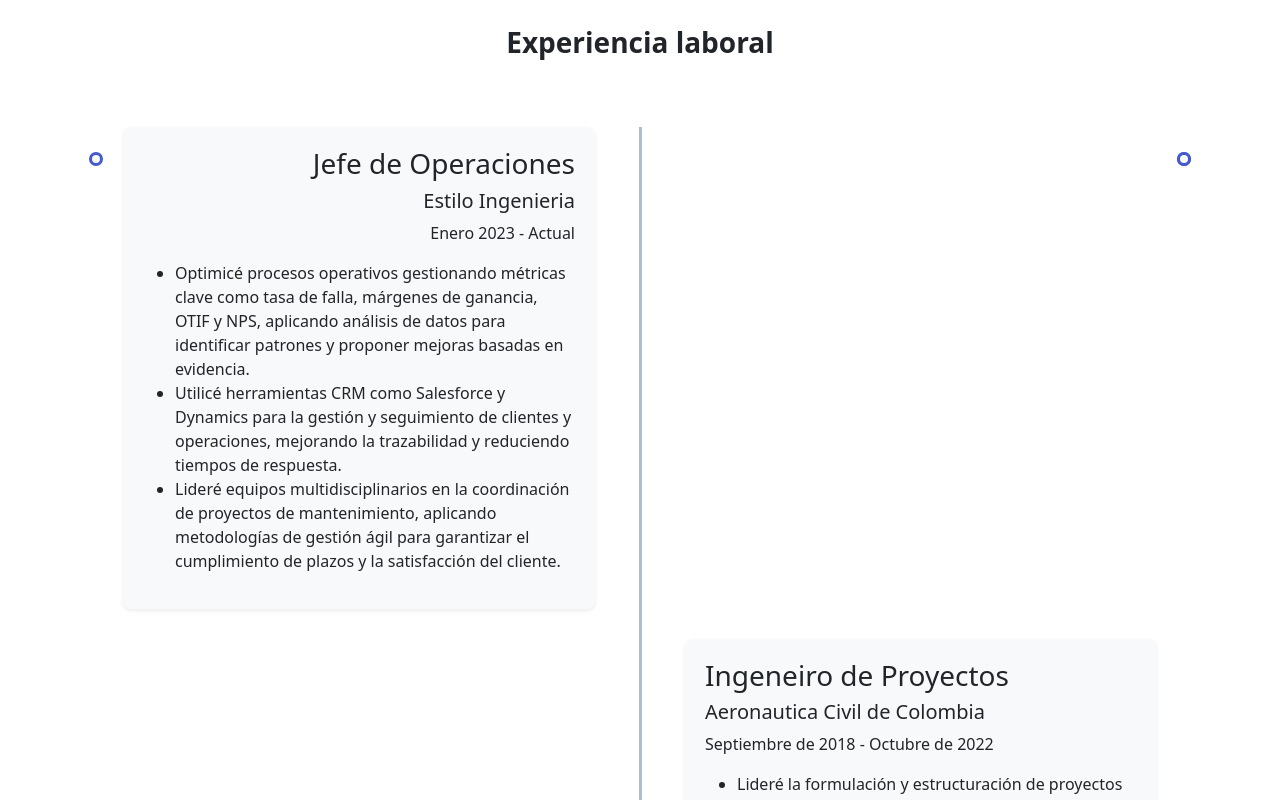
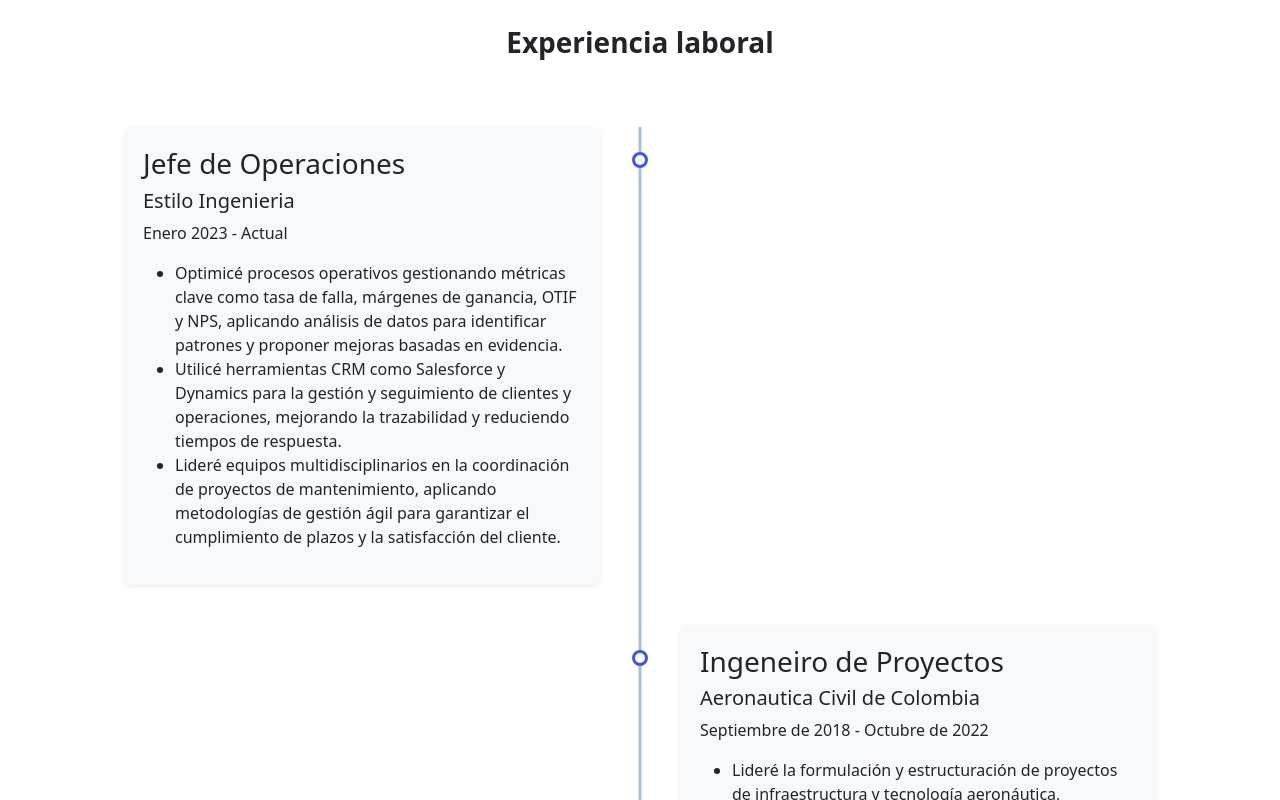
Before and after one commit to jramirez0982/curriculum, a React (Vite) app: page / in a window 1280 px wide. Shown: the part 2820-3620 px from the top of the page. Built offline with nearby package versions, Linux system fonts and the light colour scheme.

Commit message:
[MODIFICACIONES PARA VISUALIZACION DE TIMELINE] index.css: se adicionaron clases especiales para moviles y se conservaron las clases existentes para pantallas superiores a 768 px home.jsx: se modificaron columnas en blanco y se suprimieron comentarios

```diff
--- a/src/index.css
+++ b/src/index.css
@@ -81,76 +81,72 @@ html {
     object-fit: contain;
 }
 
-/* --- ESTILOS BASE (MÓVIL) --- */
 
+/* 1. Estilos base para móviles (SIN LÍNEA NI CÍRCULOS) */
 .timeline-area {
     position: relative;
     padding: 0 15px;
 }
 
-/* La línea NO existe en móvil, se define dentro del media query abajo */
-
 .timeline-card {
     position: relative;
     padding: 20px;
-    margin-bottom: 30px; /* Un poco más de espacio entre bloques en móvil */
+    margin-bottom: 20px;
     background-color: #f8f9fa;
     border-radius: 0.5rem;
     box-shadow: 0 0.125rem 0.25rem rgba(0, 0, 0, 0.075);
-    text-align: left; /* Siempre a la izquierda en móvil */
+    text-align: left; /* En móvil, todo alineado a la izquierda */
 }
 
-/* --- ESTILOS PARA ESCRITORIO (A partir de 768px) --- */
-
+/* 2. Estilos para Escritorio (768px en adelante) */
 @media (min-width: 768px) {
 
-    /* Dibujamos la línea solo en pantallas grandes */
+    /* DIBUJAR LA LÍNEA */
     .timeline-area::before {
         content: '';
         position: absolute;
-        left: calc(50% - 1.5px);
+        /* Forzamos que se ubique en el centro exacto del contenedor */
+        left: 50%;
+        transform: translateX(-50%);
         top: 0;
         width: 3px;
         height: 100%;
         background-color: #a8bfd4;
-        z-index: 0;
+        /* Un z-index bajo para que esté al fondo */
+        z-index: 1;
     }
 
-    /* Espaciados para que el texto no toque la línea */
-    .timeline-left {
-        padding-right: 45px;
+    /* CONTENEDORES DE LAS TARJETAS */
+    .timeline-left,
+    .timeline-right {
+        position: relative;
+        z-index: 2; /* Para que las tarjetas y círculos estén sobre la línea */
+        margin-bottom: 20px;
     }
 
-    .timeline-right {
-        padding-left: 45px;
-    }
+    .timeline-left { padding-right: 40px; }
+    .timeline-right { padding-left: 40px; }
 
-    /* Alineación alterna */
-    .timeline-left .timeline-card {
-        text-align: right;
-    }
-
-    /* Dibujamos los círculos solo en pantallas grandes */
+    /* CÍRCULOS */
     .timeline-left::after,
     .timeline-right::after {
         content: '';
         position: absolute;
-        width: 14px;
-        height: 14px;
+        width: 16px;
+        height: 16px;
         border-radius: 50%;
-        background-color: #f8f9fa;
+        background-color: #f8f9fa; /* Color de fondo de la tarjeta o blanco */
         border: 3px solid #4459cf;
-        z-index: 1;
         top: 25px;
+        z-index: 3; /* El nivel más alto para tapar la línea */
     }
 
+    /* Ubicación exacta del círculo sobre la línea central */
     .timeline-left::after {
-        right: -7px;
-        left: auto;
+        right: -8px; /* Mitad del ancho del círculo (16px / 2) */
     }
 
     .timeline-right::after {
-        left: -7px;
-        right: auto;
+        left: -8px; /* Mitad del ancho del círculo (16px / 2) */
     }
 }
--- a/src/pages/Home.jsx
+++ b/src/pages/Home.jsx
@@ -292,7 +292,7 @@ export const Home = () => {
 
 					<div className="container py-5">
 						{/* La clase 'timeline-area' aplicará el CSS para la línea vertical */}
-						<div className="row timeline-area">
+						<div className="row timeline-area gx-2 gx-md-4">
 
 							{/*Punto 1: Evento a la Izquierda*/}
 
@@ -325,7 +325,7 @@ export const Home = () => {
 
 
 							{/* Punto 2: Evento a la Derecha */}
-							<div className="col-md-6 d-none d-md-block"></div> {/* Columna vacía */}
+							<div className="col-md-6 d-none d-md-block"></div>
 
 							<div className="col-12 col-md-6 timeline-right">
 								<div className="timeline-card  text-start">
@@ -353,7 +353,8 @@ export const Home = () => {
 
 							{/* Repite esta estructura para cada evento (Izquierda/Derecha) */}
 							{/*Punto 3: Evento a la Izquierda*/}
-																																																																																																																																																																																																																																																																																																																																																																																																																																																																																																																																																																																																																																																																																																																																																																																																																																																																																																																																																																																																																																																																																																																																																																																																																																																																																																																																																																																																																																																																																				        ======================================================= */}
+
+
 							<div className="col-12 col-md-6 timeline-left">
 								<div className="timeline-card">
 									<h3>Superintendente Técnico</h3>
```
